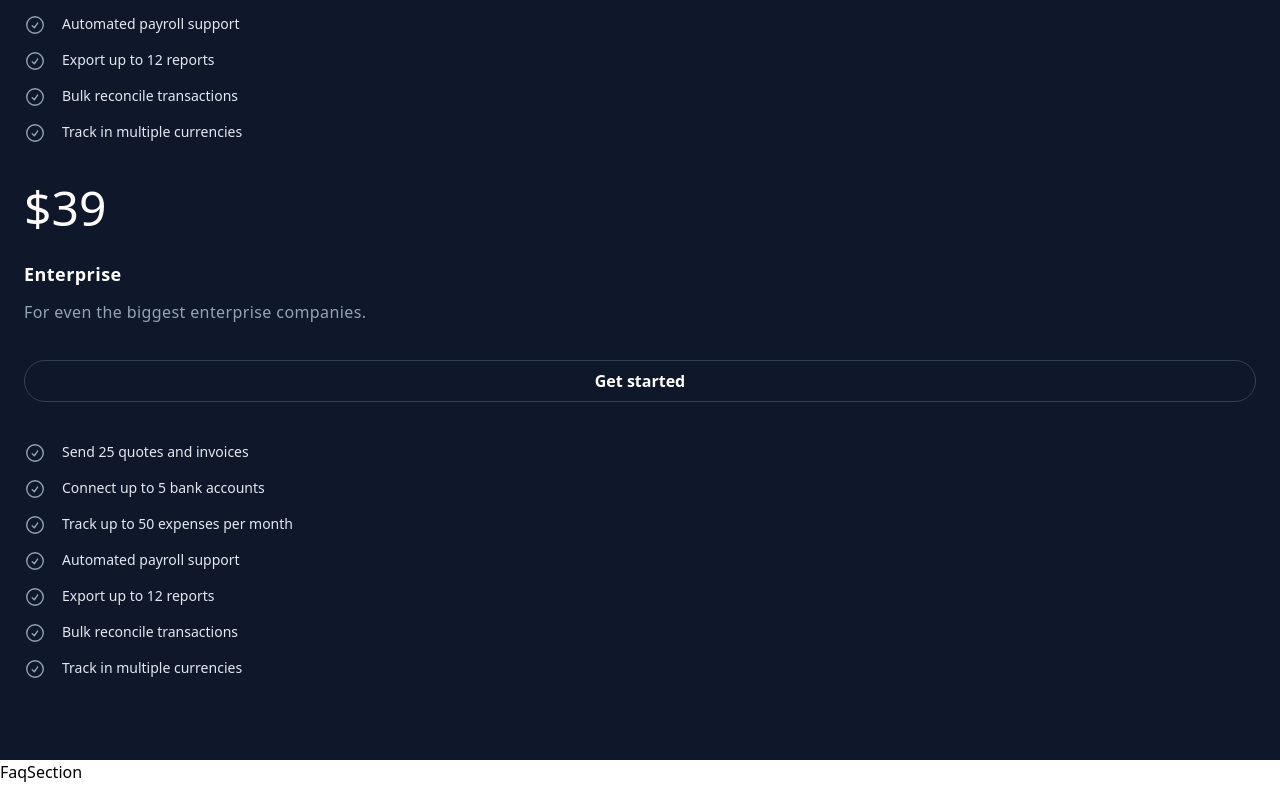
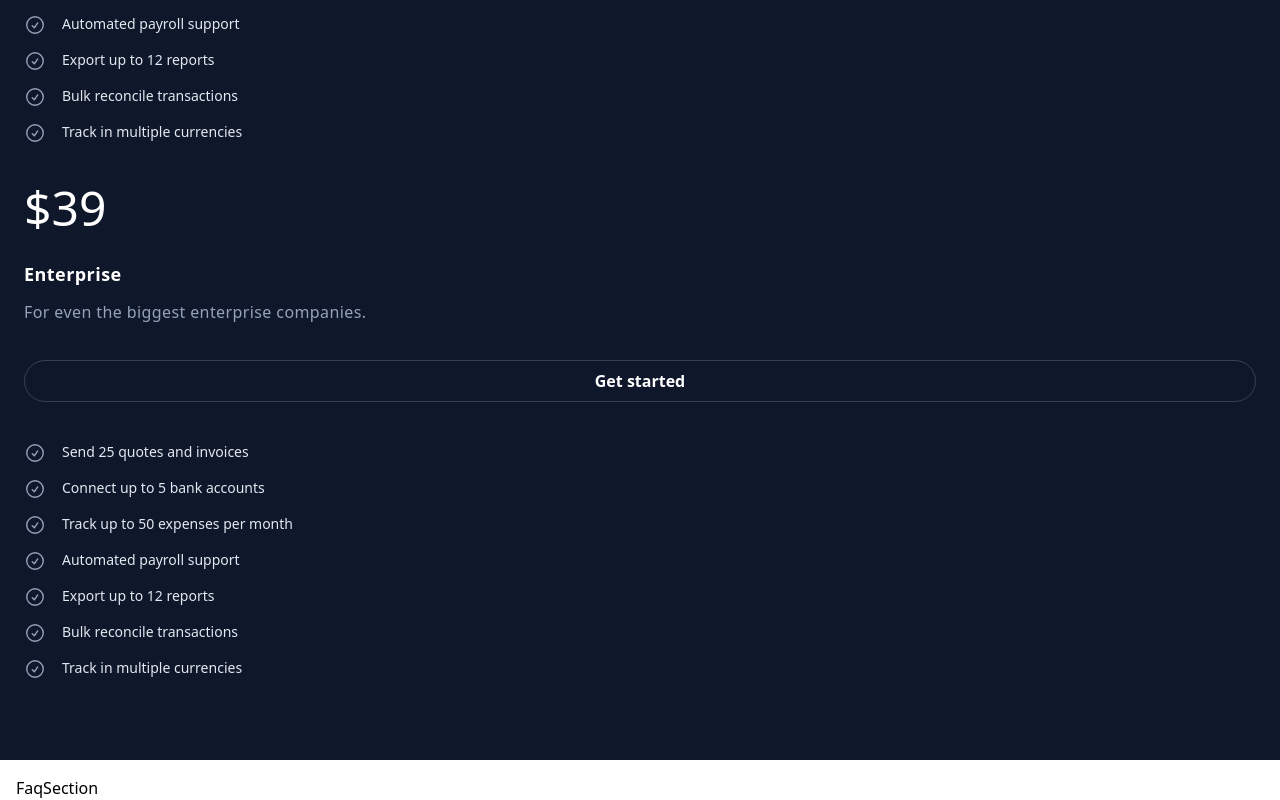
Before and after one commit to amine-omari/Taxpal-clone, a Next.js app: page / in a window 1280 px wide. Shown: the part 8364-9164 px from the top of the page. Built offline with nearby package versions, Linux system fonts and the light colour scheme.

Commit message:
feat: import Container component to FaqSection component

```diff
--- a/components/FaqSection.jsx
+++ b/components/FaqSection.jsx
@@ -1,9 +1,8 @@
-import React from 'react'
+import React from "react";
+import Container from "./Container";
 
 const FaqSection = () => {
-  return (
-    <div>FaqSection</div>
-  )
-}
+  return <Container>FaqSection</Container>;
+};
 
-export default FaqSection
+export default FaqSection;
```
